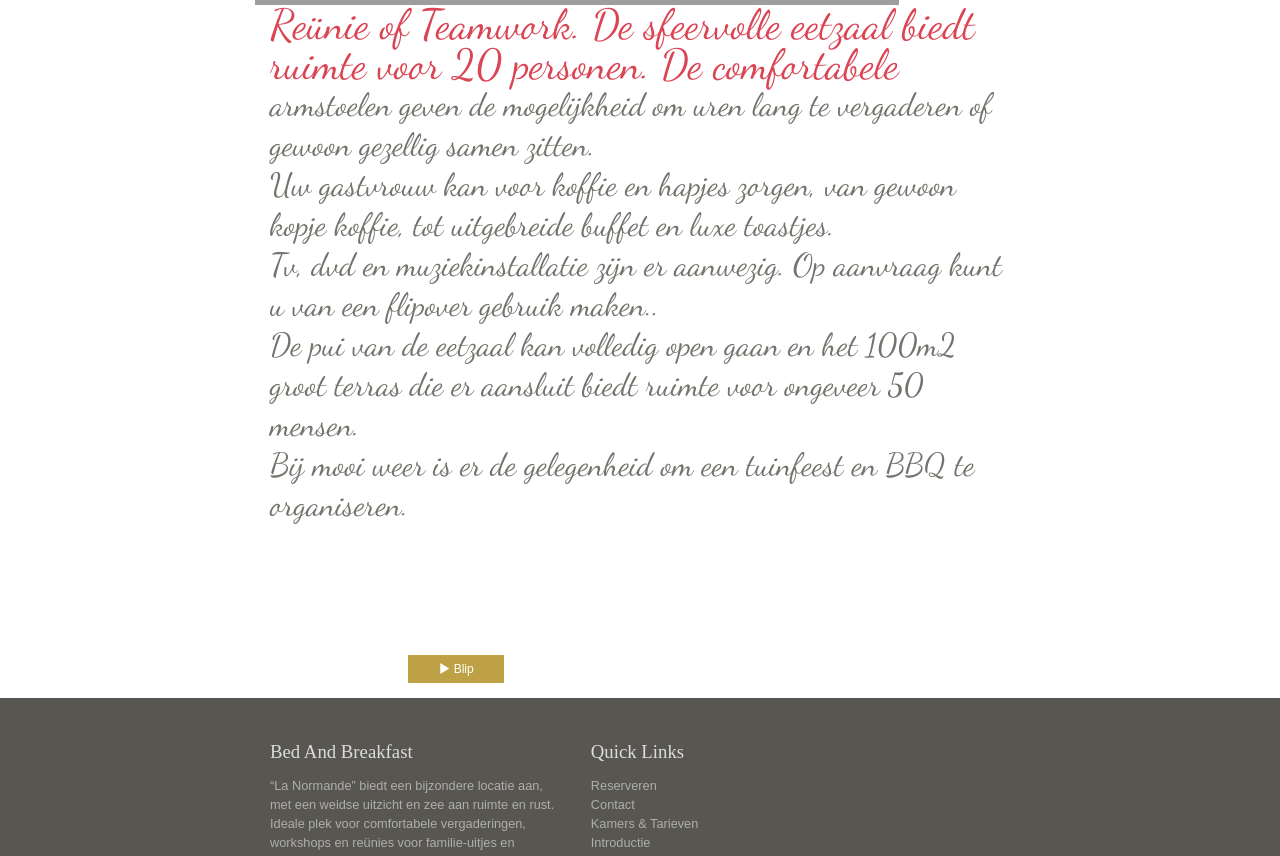
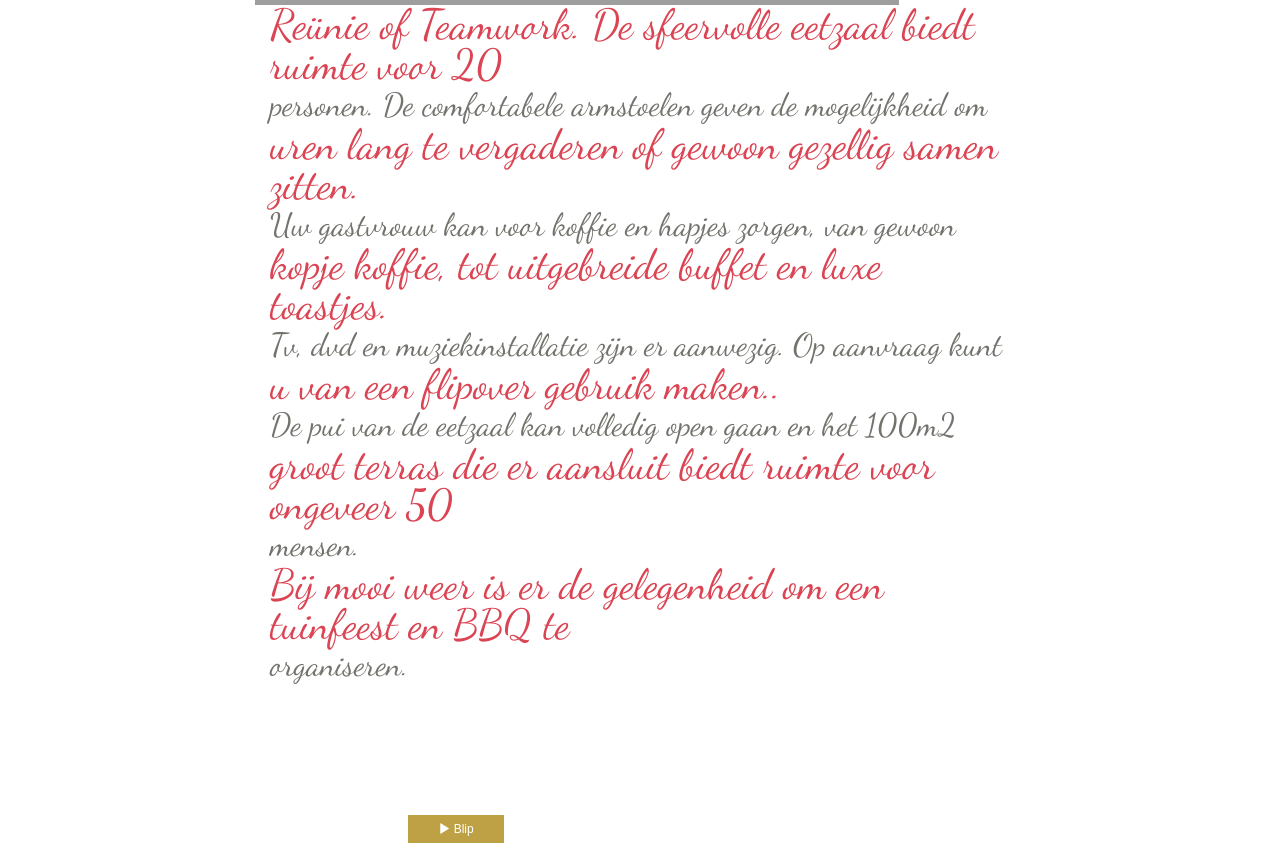
Before and after one commit to jan438/BedAndBreakfast, a PHP site: page /groups.php in a window 1280 px wide. Shown: the part 2033-2889 px from the top of the page. Run offline with PHP 8.4, Linux system fonts and the light colour scheme; some libraries are stand-ins or nearby versions; some web fonts are replaced; grey boxes are pictures that could not be loaded.

Commit message:
Changed lines to apply style

```diff
--- a/css/index.css
+++ b/css/index.css
@@ -3,7 +3,7 @@
     font-size: 32px;
     font-family: 'Dancing Script', serif;
 }
-.poem .line:nth-of-type(-n+2) {
+.poem .line:nth-last-of-type(2n) {
     font-size: 42px;
     color: #DA4453;
 }
```
